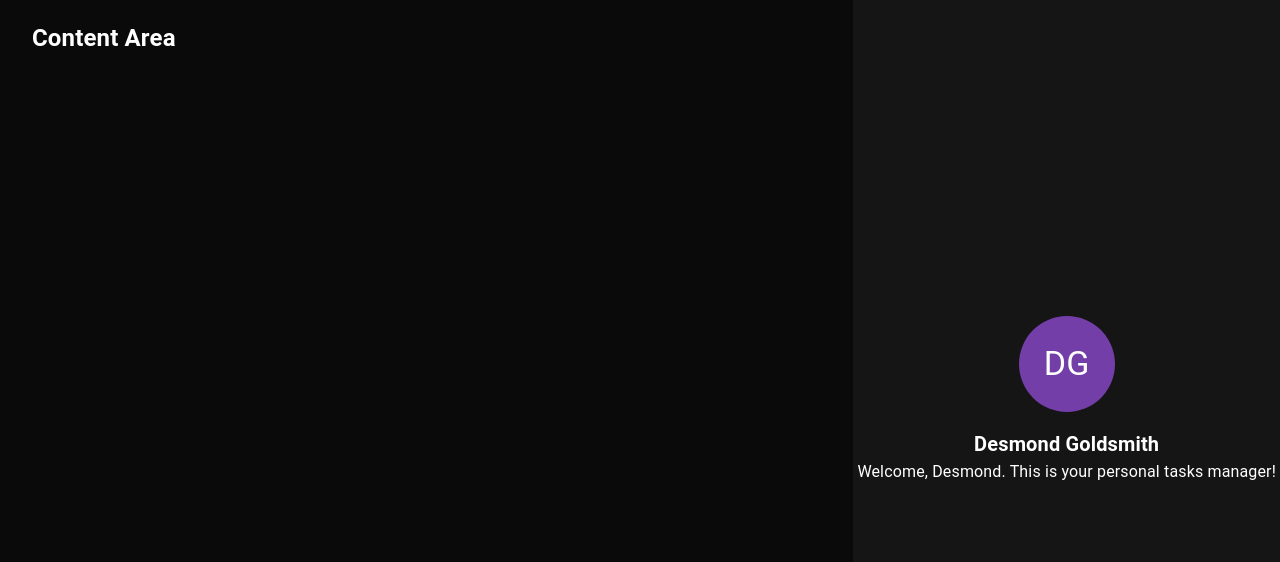
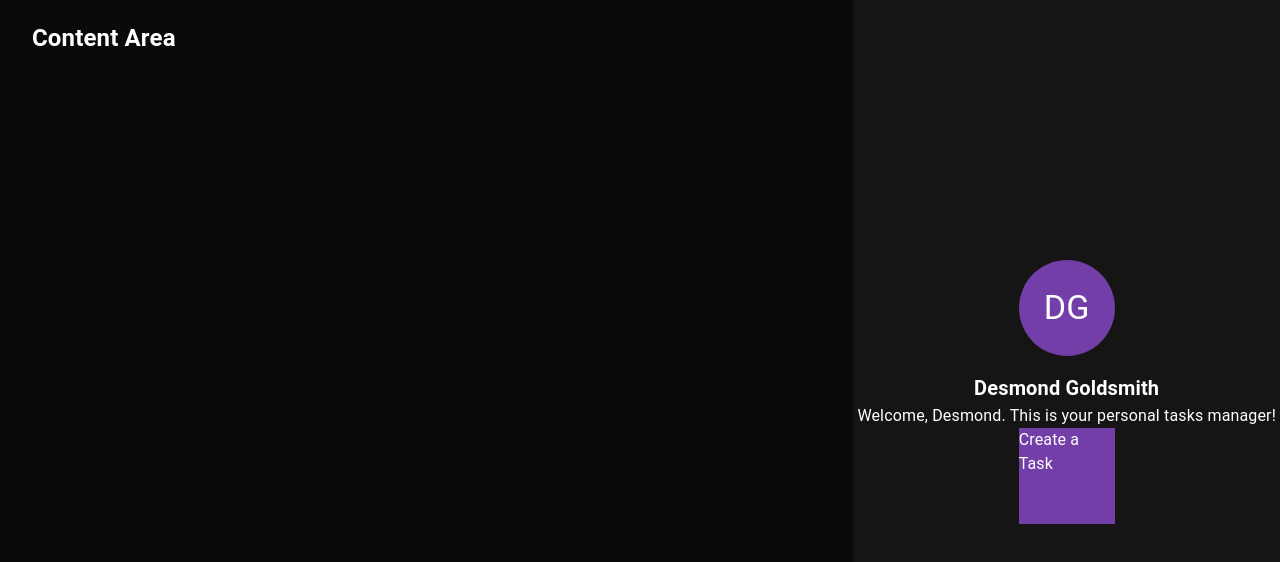
Before and after one commit to Desmondgoldsmith/ts---re, a React (Create React App) app: page / in a window 1280 px wide. Shown: the top 562 px of the page. Built offline with nearby package versions, Linux system fonts and the light colour scheme.

Commit message:
chore: imported the CreateTaskForm component in the sidebar component

```diff
--- a/src/components/sidebar/sidebar.components.tsx
+++ b/src/components/sidebar/sidebar.components.tsx
@@ -1,6 +1,7 @@
 import React , {FC , ReactElement} from 'react'
 import Grid from '@mui/material/Grid';
 import {Profile} from '../profile/profile.compoents'
+import {CreateTaskForm} from '../create-task-form/create-task-form.components'
 
 
 export const Sidebar:FC = ():ReactElement => {
@@ -23,6 +24,7 @@ export const Sidebar:FC = ():ReactElement => {
       }}
     >
         <Profile/>
+        <CreateTaskForm/>
     </Grid>
     </div>
          )
```
